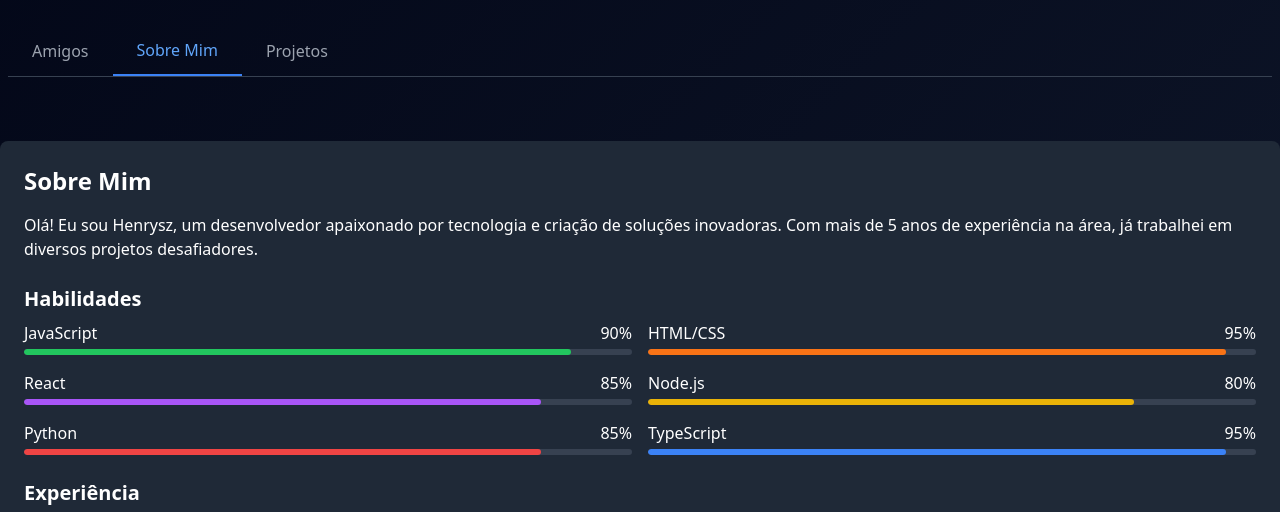
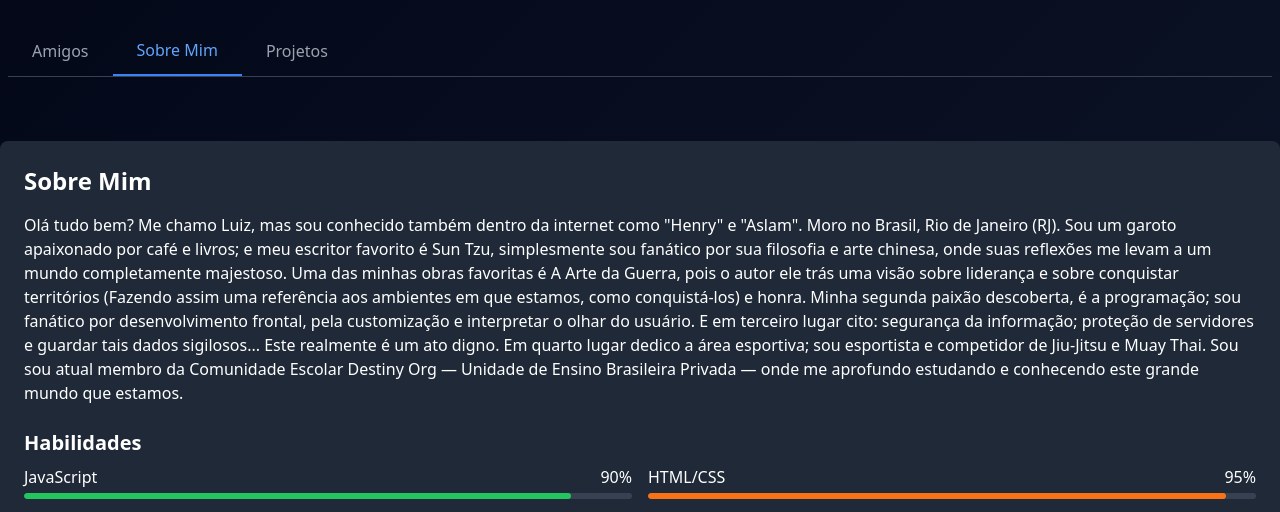
Before and after one commit to henryzinhosz/theworldofoz.github.io, a website: page index.html in a window 1280 px wide. Both pictures are taken after a click on the button "Sobre Mim". Shown: the part 262-774 px from the top of the page. Drawn offline with nearby package versions, Linux system fonts and the light colour scheme; no server answers.

Commit message:
Update index.html

```diff
--- a/index.html
+++ b/index.html
@@ -189,7 +189,9 @@
         <div id="about" class="tab-content">
             <div class="bg-gray-800 p-6 rounded-lg">
                 <h2 class="text-2xl font-bold mb-4">Sobre Mim</h2>
-                <p class="mb-4">Olá! Eu sou Henrysz, um desenvolvedor apaixonado por tecnologia e criação de soluções inovadoras. Com mais de 5 anos de experiência na área, já trabalhei em diversos projetos desafiadores.</p>
+                <p class="mb-4">Olá tudo bem? Me chamo Luiz, mas sou conhecido também dentro da internet como "Henry" e "Aslam". Moro no Brasil, Rio de Janeiro (RJ). Sou um garoto apaixonado por café e livros; e meu escritor favorito é Sun Tzu, simplesmente sou fanático por sua filosofia e arte chinesa, onde suas reflexões me levam a um mundo completamente majestoso. Uma das minhas obras favoritas é A Arte da Guerra, pois o autor ele trás uma visão sobre liderança e sobre conquistar territórios (Fazendo assim uma referência aos ambientes em que estamos, como conquistá-los) e honra.
+Minha segunda paixão descoberta, é a programação; sou fanático por desenvolvimento frontal, pela customização e interpretar o olhar do usuário. E em terceiro lugar cito: segurança da informação; proteção de servidores e guardar tais dados sigilosos... Este realmente é um ato digno. Em quarto lugar dedico a área esportiva; sou esportista e competidor de Jiu-Jitsu e Muay Thai.
+Sou sou atual membro da Comunidade Escolar Destiny Org — Unidade de Ensino Brasileira Privada — onde me aprofundo estudando e conhecendo este grande mundo que estamos. </p>
 
                 <h3 class="text-xl font-bold mb-2 mt-6">Habilidades</h3>
                 <div class="grid grid-cols-1 md:grid-cols-2 gap-4 mb-6">
```
